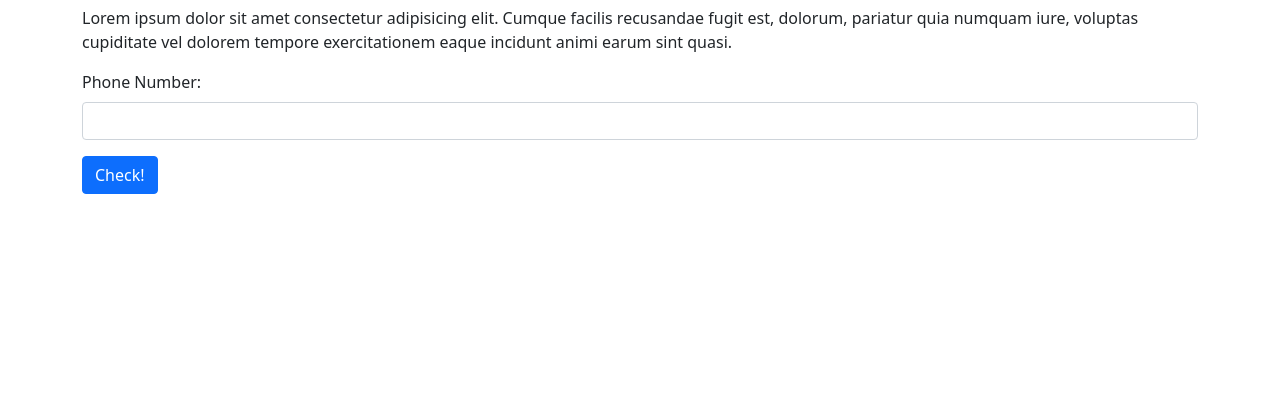
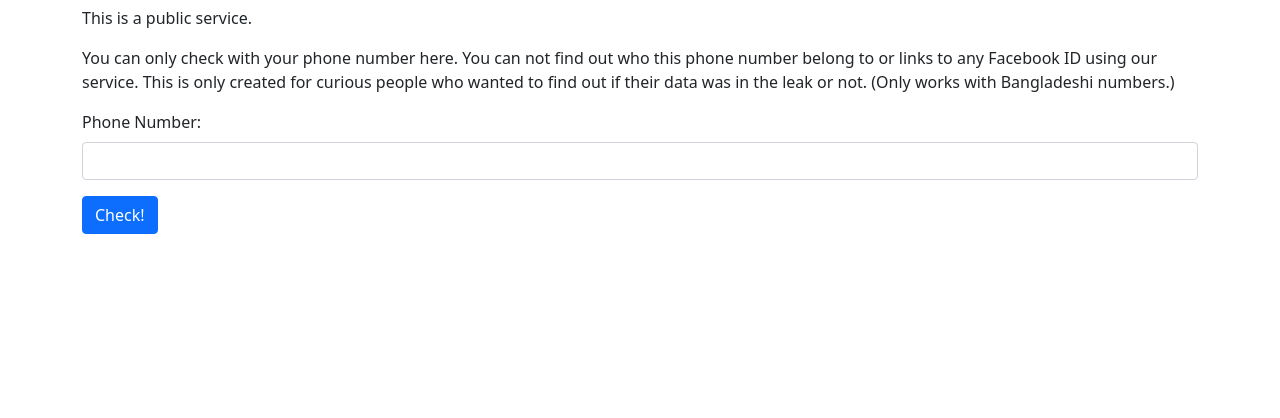
Before and after one commit to w4hs/fb-data-dump-check, a Flask app: page / in a window 1280 px wide. Shown: the part 50-468 px from the top of the page. Run offline with Flask 2, Linux system fonts and the light colour scheme; parts of the project's set-up code (start-up, migrations or seed data) failed here and were passed over.

Commit message:
feat: index page disclaimer

```diff
--- a/app/templates/application/index.html
+++ b/app/templates/application/index.html
@@ -10,10 +10,14 @@
 {% block content %}
 <div>
   <p>
-    Lorem ipsum dolor sit amet consectetur adipisicing elit. Cumque facilis
-    recusandae fugit est, dolorum, pariatur quia numquam iure, voluptas
-    cupiditate vel dolorem tempore exercitationem eaque incidunt animi earum
-    sint quasi.
+    This is a public service.
+  </p>
+  <p>
+    You can only check with your phone number here.
+    You can not find out who this phone number belong to
+    or links to any Facebook ID using our service.
+    This is only created for curious people who wanted to find
+    out if their data was in the leak or not. (Only works with Bangladeshi numbers.)
   </p>
 </div>
 <form method="post">
```
